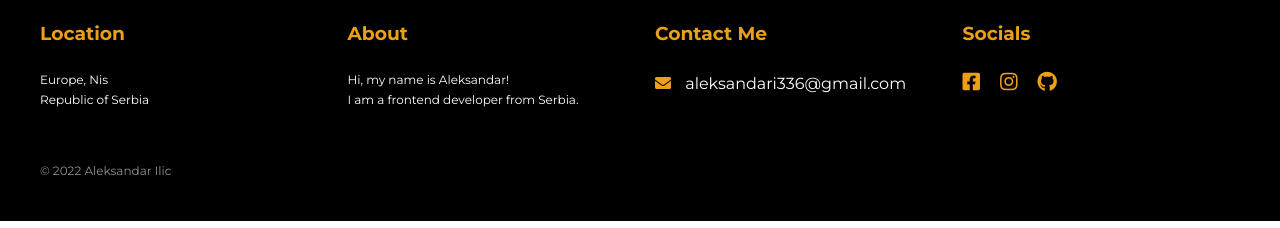
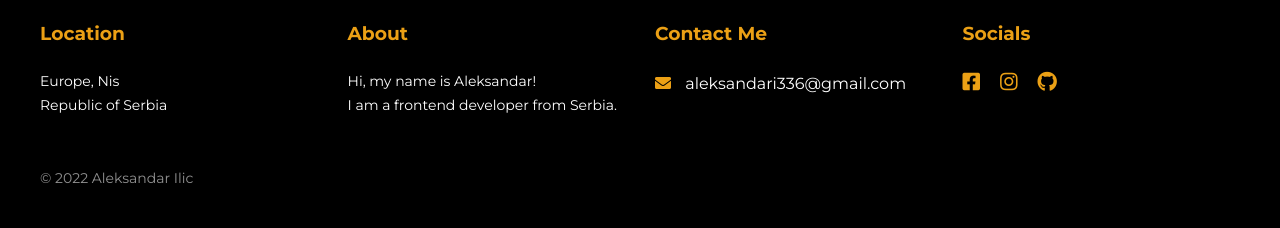
Before and after one commit to AleksandarIlicc/personal-portfolio-aleksandar-ilic, a React (Create React App) app: page / in a window 1280 px wide. Shown: the part 3573-3801 px from the top of the page. Built offline with nearby package versions, Linux system fonts and the light colour scheme; the HTML template or start-up script is replaced by a standard one.

Commit message:
change some css

```diff
--- a/src/sass/App.css
+++ b/src/sass/App.css
@@ -535,7 +535,7 @@ body {
 }
 
 .footer__box > p {
-  font-size: 1.2rem;
+  font-size: 1.4rem;
 }
 
 .footer__socials {
@@ -569,7 +569,7 @@ body {
 }
 
 .footer__copyright {
-  font-size: 1.2rem;
+  font-size: 1.4rem;
   color: #919191;
 }
 
```
